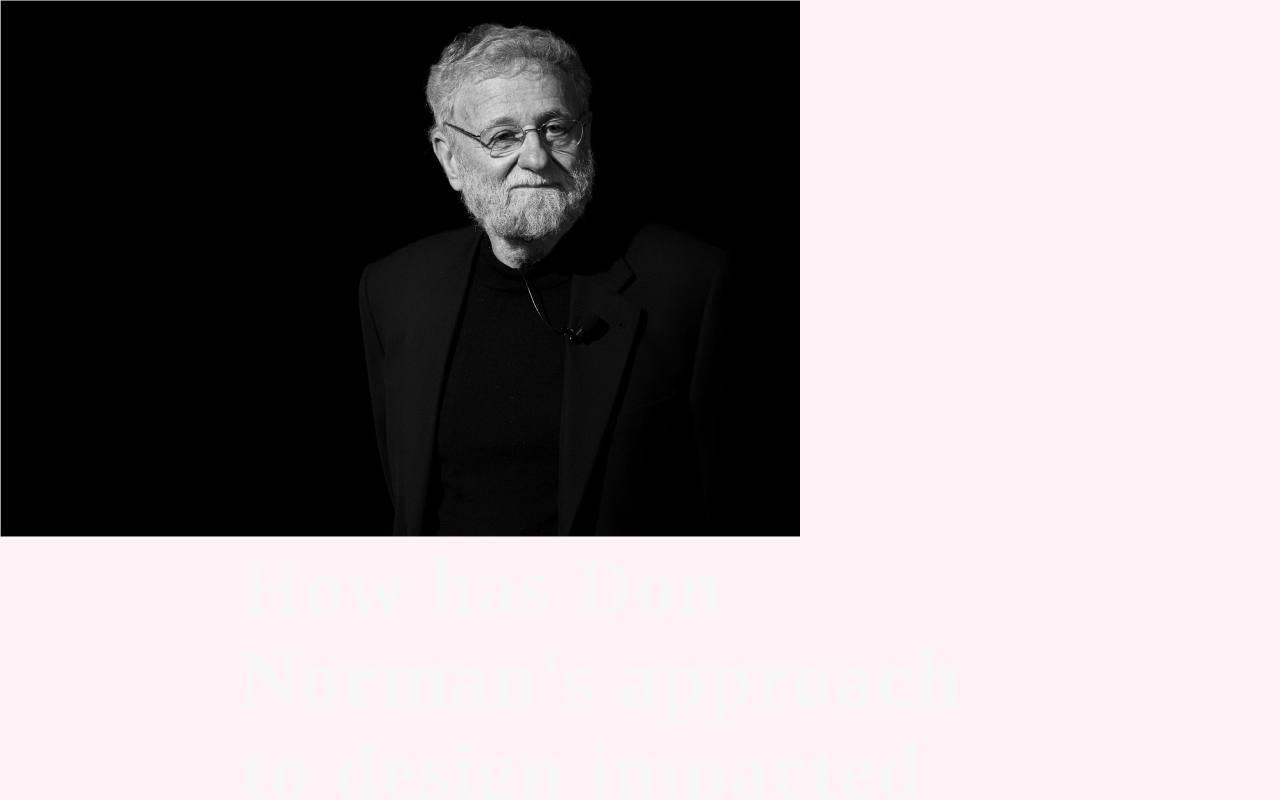
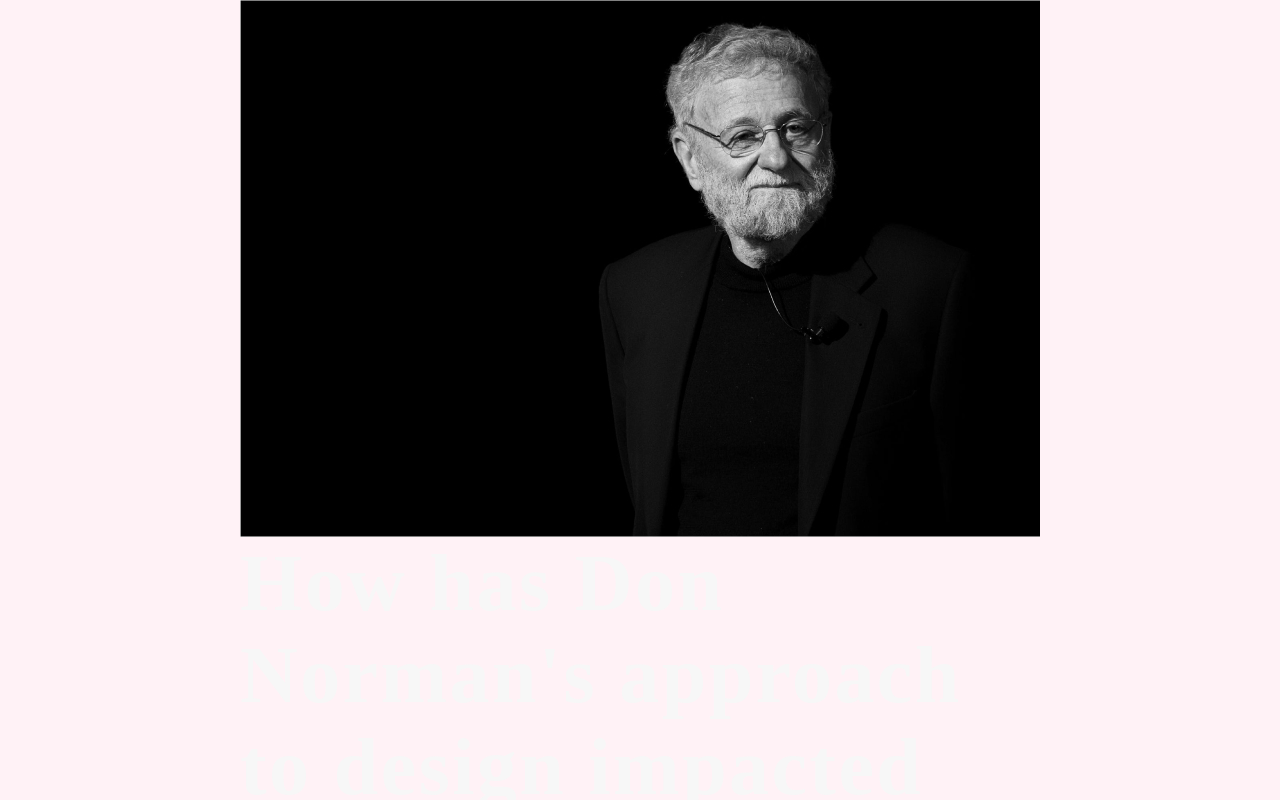
Before and after one commit to E-FWarden/essay, a plain HTML site: page htmlE.html in a window 1280 px wide. Shown: the top 800 px of the page. Drawn offline with Linux system fonts and the light colour scheme; files whose address does not match are found by name; a web font is replaced by a local one.

Commit message:
Update style.css

```diff
--- a/css/style.css
+++ b/css/style.css
@@ -23,6 +23,13 @@ section, header {
 
 
 
+img  {
+    display: block;
+    padding: 0;
+    max-width: 100%;
+    margin-left: auto;
+    margin-right: auto;
+}
 
 h2 {
     color: #8B2900;
```
